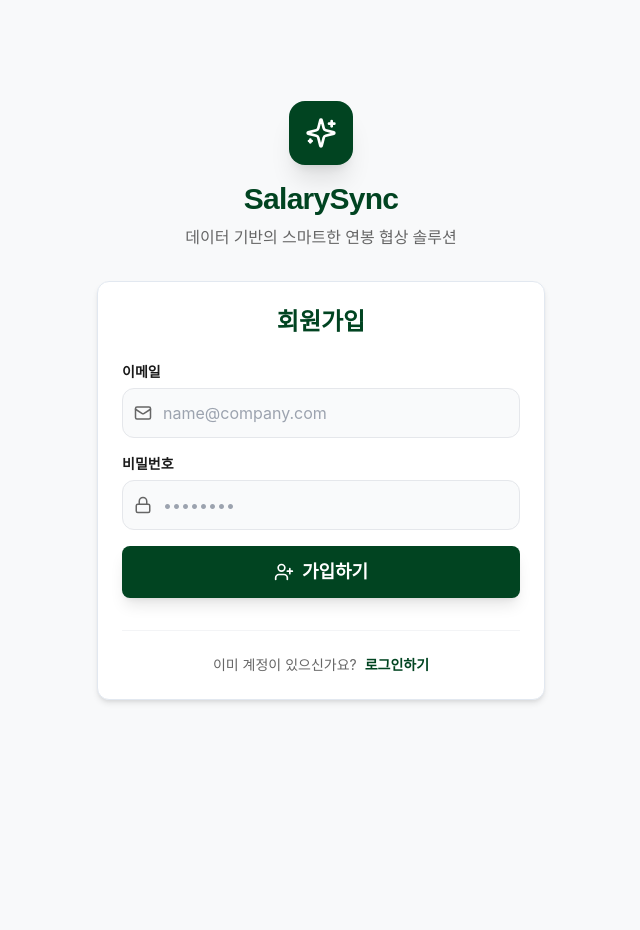
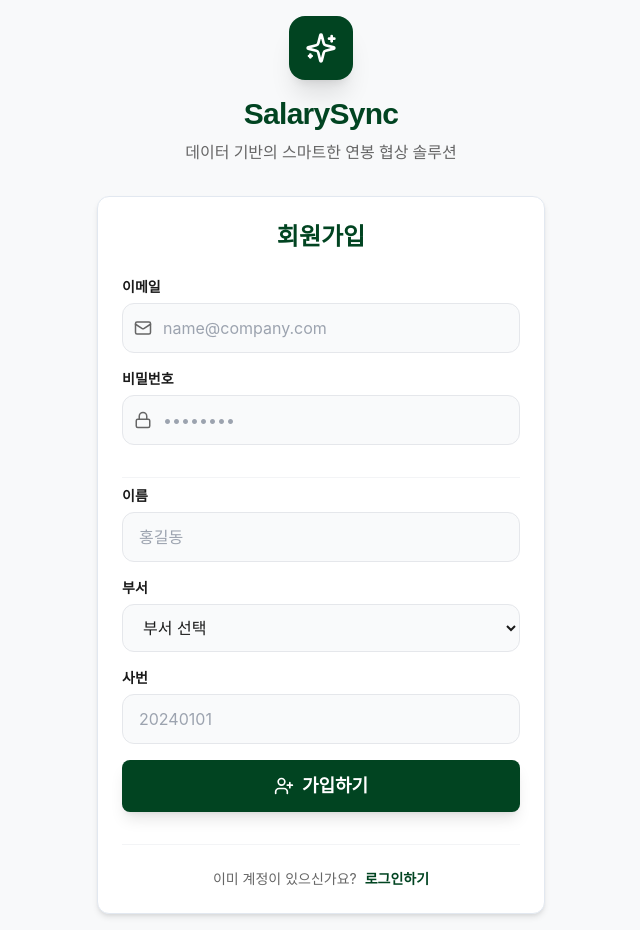
Before and after one commit to KimYookGong/Salary-Negotiation-Management-SNM-, a React (Vite) app: page / in a window 1280 px wide. Both pictures are taken after a click on the button "회원가입하기". Shown: the whole page, without its empty margins (319-959 px from the left). Before the commit the page ends 800 px from the top, so only its background shows below. Built offline with nearby package versions, Linux system fonts and the light colour scheme; no server answers.

Commit message:
Enhance signup with Name, Department, and Employee ID fields

```diff
--- a/src/components/Auth.jsx
+++ b/src/components/Auth.jsx
@@ -8,6 +8,9 @@ const Auth = () => {
   const [isSignUp, setIsSignUp] = useState(false);
   const [email, setEmail] = useState('');
   const [password, setPassword] = useState('');
+  const [fullName, setFullName] = useState('');
+  const [department, setDepartment] = useState('');
+  const [employeeId, setEmployeeId] = useState('');
   const [message, setMessage] = useState({ type: '', text: '' });
 
   const handleAuth = async (e) => {
@@ -17,12 +20,34 @@ const Auth = () => {
 
     try {
       if (isSignUp) {
-        const { error } = await supabase.auth.signUp({
+        const { data, error: authError } = await supabase.auth.signUp({
           email,
           password,
+          options: {
+            data: {
+              full_name: fullName,
+              department: department,
+              employee_id: employeeId
+            }
+          }
         });
-        if (error) throw error;
-        setMessage({ type: 'success', text: '회원가입 확인 메일을 보냈습니다. 이메일을 확인해 주세요!' });
+        if (authError) throw authError;
+
+        if (data.user) {
+          const { error: profileError } = await supabase
+            .from('profiles')
+            .insert([
+              {
+                id: data.user.id,
+                full_name: fullName,
+                department: department,
+                employee_id: employeeId
+              }
+            ]);
+          if (profileError) console.error('Profile creation error:', profileError);
+        }
+
+        setMessage({ type: 'success', text: '회원가입 확인 메일을 보냈습니다. (인증이 비활성화된 경우 바로 로그인 가능)' });
       } else {
         const { error } = await supabase.auth.signInWithPassword({
           email,
@@ -93,6 +118,55 @@ const Auth = () => {
             </div>
 
             <AnimatePresence>
+              {isSignUp && (
+                <motion.div
+                  initial={{ opacity: 0, height: 0 }}
+                  animate={{ opacity: 1, height: 'auto' }}
+                  exit={{ opacity: 0, height: 0 }}
+                  className="space-y-4 overflow-hidden"
+                >
+                  <div className="pt-2 border-t border-gray-100 mt-4">
+                    <label className="block text-sm font-bold text-[var(--text-main)] mb-1.5">이름</label>
+                    <input
+                      type="text"
+                      required={isSignUp}
+                      className="w-full px-4 py-3 bg-gray-50 border border-gray-200 rounded-xl focus:ring-2 focus:ring-[var(--color-primary)] focus:border-transparent outline-none transition-all"
+                      placeholder="홍길동"
+                      value={fullName}
+                      onChange={(e) => setFullName(e.target.value)}
+                    />
+                  </div>
+                  <div>
+                    <label className="block text-sm font-bold text-[var(--text-main)] mb-1.5">부서</label>
+                    <select
+                      required={isSignUp}
+                      className="w-full px-4 py-3 bg-gray-50 border border-gray-200 rounded-xl focus:ring-2 focus:ring-[var(--color-primary)] focus:border-transparent outline-none transition-all"
+                      value={department}
+                      onChange={(e) => setDepartment(e.target.value)}
+                    >
+                      <option value="">부서 선택</option>
+                      <option value="개발팀">개발팀</option>
+                      <option value="디자인팀">디자인팀</option>
+                      <option value="마케팅팀">마케팅팀</option>
+                      <option value="인사팀">인사팀</option>
+                    </select>
+                  </div>
+                  <div>
+                    <label className="block text-sm font-bold text-[var(--text-main)] mb-1.5">사번</label>
+                    <input
+                      type="text"
+                      required={isSignUp}
+                      className="w-full px-4 py-3 bg-gray-50 border border-gray-200 rounded-xl focus:ring-2 focus:ring-[var(--color-primary)] focus:border-transparent outline-none transition-all"
+                      placeholder="20240101"
+                      value={employeeId}
+                      onChange={(e) => setEmployeeId(e.target.value)}
+                    />
+                  </div>
+                </motion.div>
+              )}
+            </AnimatePresence>
+
+            <AnimatePresence>
               {message.text && (
                 <motion.div
                   initial={{ opacity: 0, height: 0 }}
```
Also changed, not shown: 1 other file (tests, documents, lock files or other folders).
